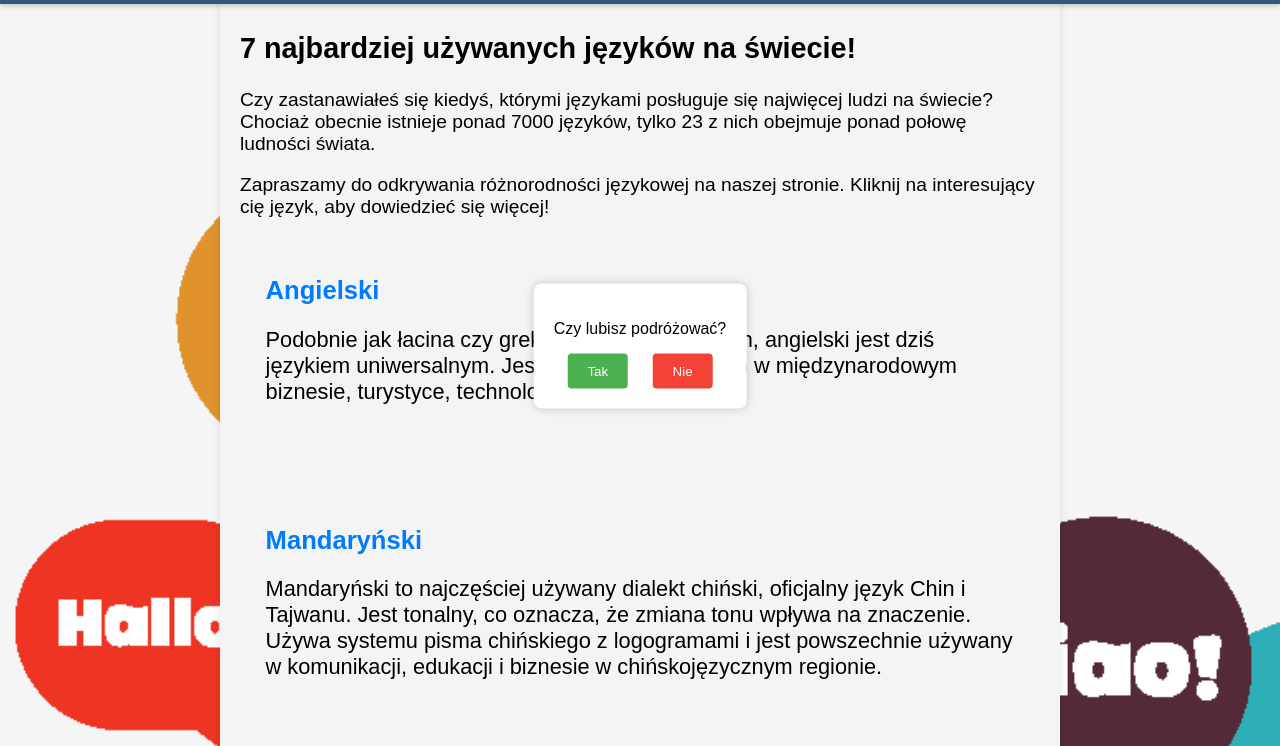
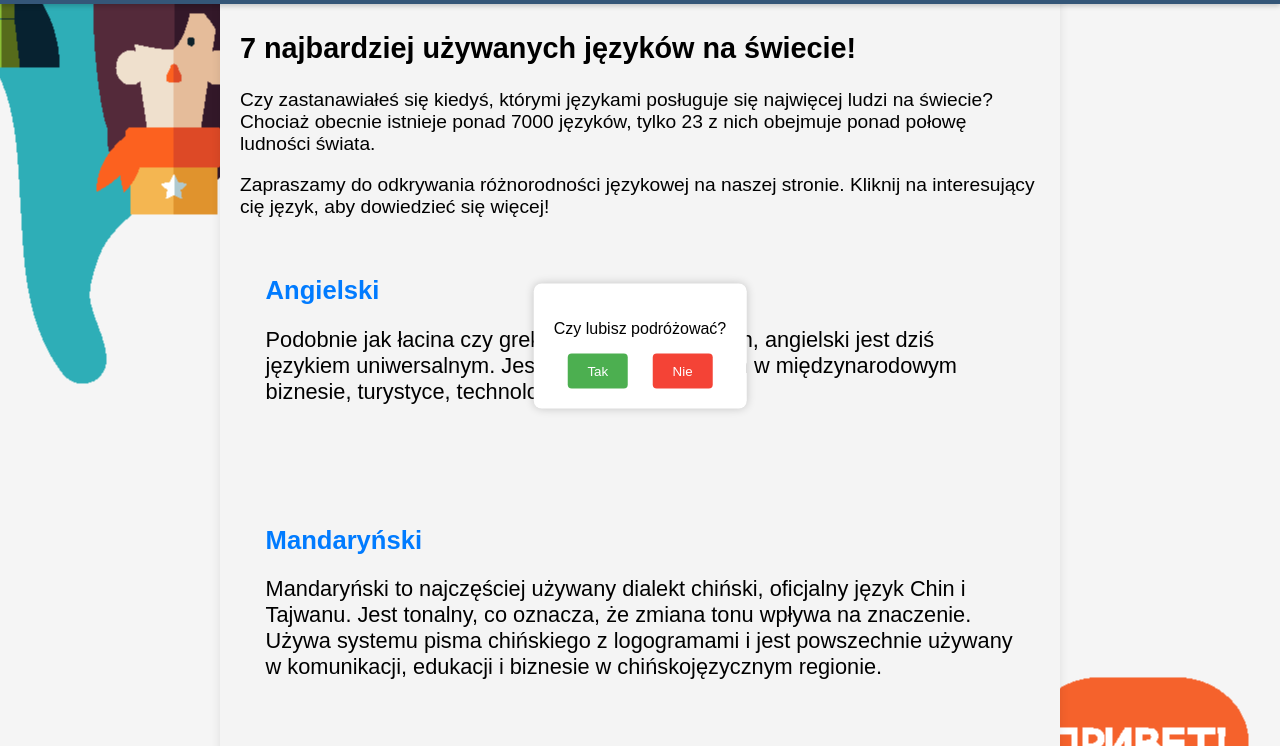
Before and after one commit to kamillopuszynski/7jezykow, a plain HTML site: page index.html in a window 1280 px wide. Shown: the part 54-800 px from the top of the page. Drawn offline with Linux system fonts and the light colour scheme.

Commit message:
Update stronaglowna.css

```diff
--- a/stronaglowna.css
+++ b/stronaglowna.css
@@ -12,7 +12,7 @@
   transition: 0.4s;
 }
 
-/* Dodaj kod poniżej do dostosowania wyglądu menu rozsuwanego */
+
 .mobile-menu {
   display: none;
   position: fixed;
@@ -77,14 +77,15 @@
   text-align: center;
 }
 body{
-	 background-image: url("zdjecia/languages-around-the-world.png");
-   background-size: cover;
+	 background: url("zdjecia/languages-around-the-world.png");
+ background-attachment: fixed;
     background-position: center;
-    background-repeat: no-repeat;
+
     margin: 0;
+	padding: 0;
     font-family: Arial, sans-serif;
     color: #fff;
-    overflow-x: hidden;
+
 
 
 }
```
